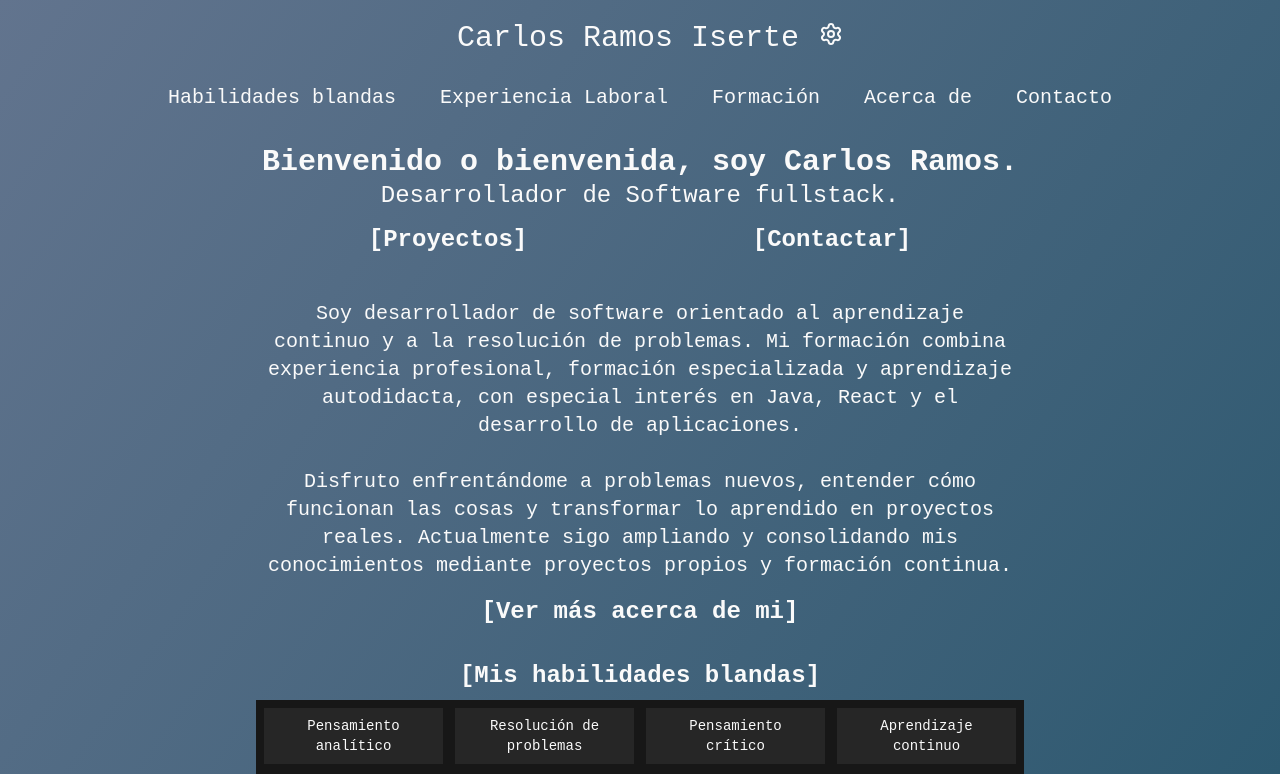
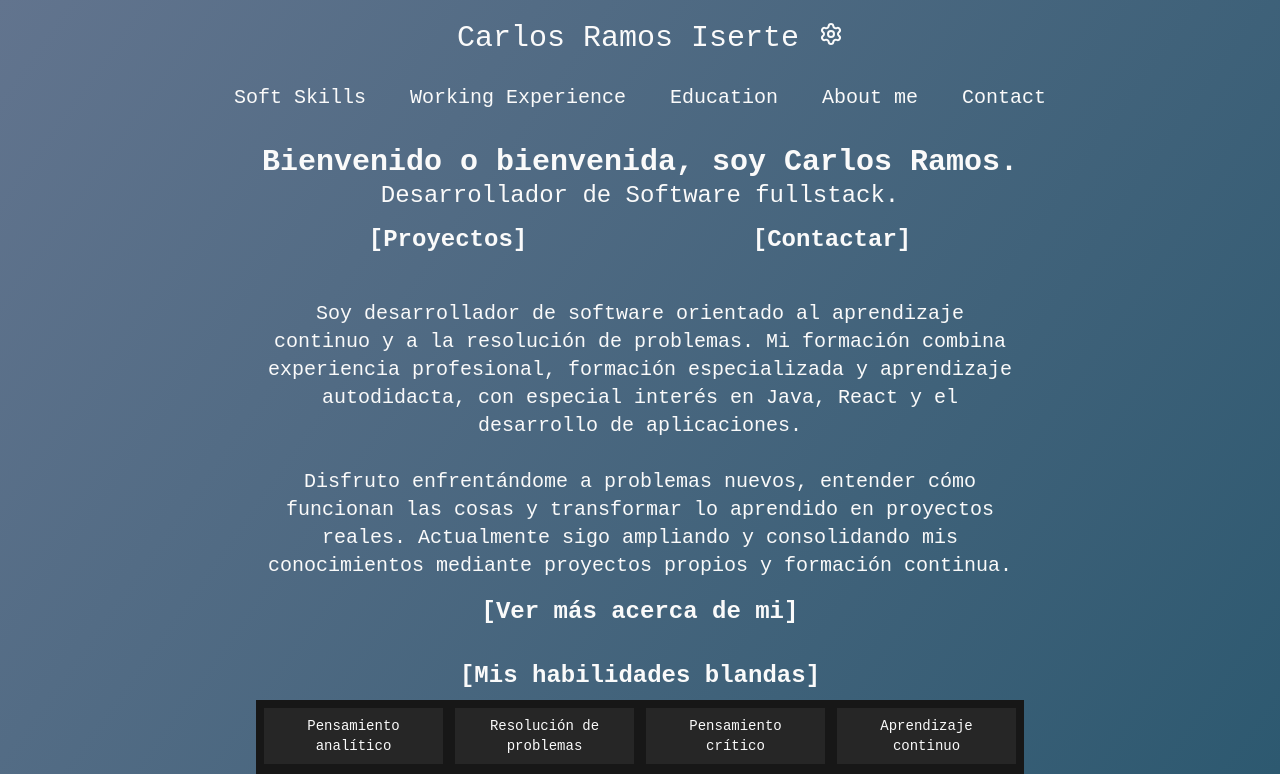
Before and after one commit to CarlosRamosDeveloper/portfolio, a React (Vite) app: page / in a window 1280 px wide. Shown: the top 774 px of the page. Built offline with nearby package versions, Linux system fonts and the light colour scheme.

Commit message:
implemented i18n at navbar

```diff
--- a/src/components/custom/DesktopNavigation.tsx
+++ b/src/components/custom/DesktopNavigation.tsx
@@ -1,12 +1,14 @@
 import { NavigateButton } from '@/components';
 import { ROUTES } from '@/constants';
-import { NAVBAR_TEXT } from '@/constants/layout';
+import { useTranslation } from 'react-i18next';
 
 interface Props {
   section: 'portfolio' | 'projects';
 }
 
 export const DesktopNavigation = ({ section }: Props) => {
+  const { t } = useTranslation('layout');
+
   return (
     <div className="hidden lg:flex">
       <div className="flex justify-center mb-3 gap-3">
@@ -14,31 +16,31 @@ export const DesktopNavigation = ({ section }: Props) => {
           <>
             <NavigateButton
               path={ROUTES.softSkills}
-              label={NAVBAR_TEXT.softSkills}
+              label={t('navbar.softSkills')}
             />
             <NavigateButton
               path={ROUTES.experience}
-              label={NAVBAR_TEXT.experience}
+              label={t('navbar.experience')}
             />
             <NavigateButton
               path={ROUTES.education}
-              label={NAVBAR_TEXT.education}
+              label={t('navbar.education')}
             />
-            <NavigateButton path={ROUTES.about} label={NAVBAR_TEXT.about} />
-            <NavigateButton path={ROUTES.contact} label={NAVBAR_TEXT.contact} />
+            <NavigateButton path={ROUTES.about} label={t('navbar.about')} />
+            <NavigateButton path={ROUTES.contact} label={t('navbar.contact')} />
           </>
         )}
         {section === 'projects' && (
           <>
             <NavigateButton
-              label={NAVBAR_TEXT.projects}
+              label={t('navbar.projects')}
               path={ROUTES.projects}
             />
             <NavigateButton
-              label={NAVBAR_TEXT.featured}
+              label={t('navbar.featured')}
               path={ROUTES.featured}
             />
-            <NavigateButton label={NAVBAR_TEXT.search} path={ROUTES.search} />
+            <NavigateButton label={t('navbar.search')} path={ROUTES.search} />
           </>
         )}
       </div>
--- a/src/constants/layout/index.ts
+++ b/src/constants/layout/index.ts
@@ -1,3 +1,2 @@
 export { LAYOUT_TEXT } from './layout.text';
-export { NAVBAR_TEXT } from './navbar.text';
 export { SETTINGS_TEXT } from './settings.text';
--- a/src/constants/layout/navbar.text.ts
+++ /dev/null
@@ -1,10 +0,0 @@
-export const NAVBAR_TEXT = {
-  about: 'Acerca de',
-  contact: 'Contacto',
-  education: 'Formación',
-  experience: 'Experiencia Laboral',
-  featured: 'Proyectos Destacados',
-  softSkills: 'Habilidades blandas',
-  projects: 'Todos los Proyectos',
-  search: 'Buscar',
-};
--- a/src/i18n/config.ts
+++ b/src/i18n/config.ts
@@ -15,8 +15,8 @@ const resources = {
 
 i18n.use(initReactI18next).init({
   resources,
-  lng: 'es',
-  fallbackLng: 'es',
+  lng: 'en',
+  fallbackLng: 'en',
   interpolation: {
     escapeValue: false,
   },
--- a/src/i18n/en/layout.ts
+++ b/src/i18n/en/layout.ts
@@ -5,7 +5,7 @@ export const layout = {
     education: 'Education',
     experience: 'Working Experience',
     featured: 'Featured Projects',
-    softSkills: 'Softskills',
+    softSkills: 'Soft Skills',
     projects: 'All my Projects',
     search: 'Search',
   },
```
